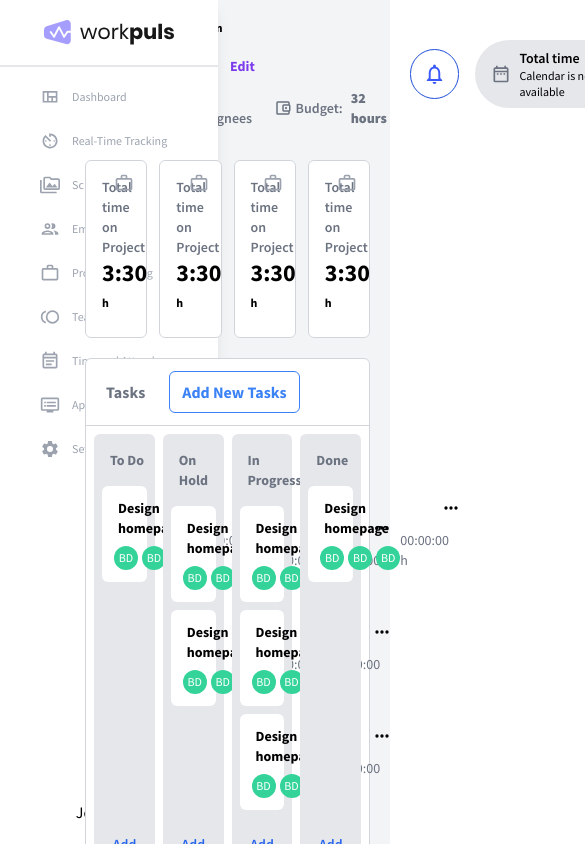
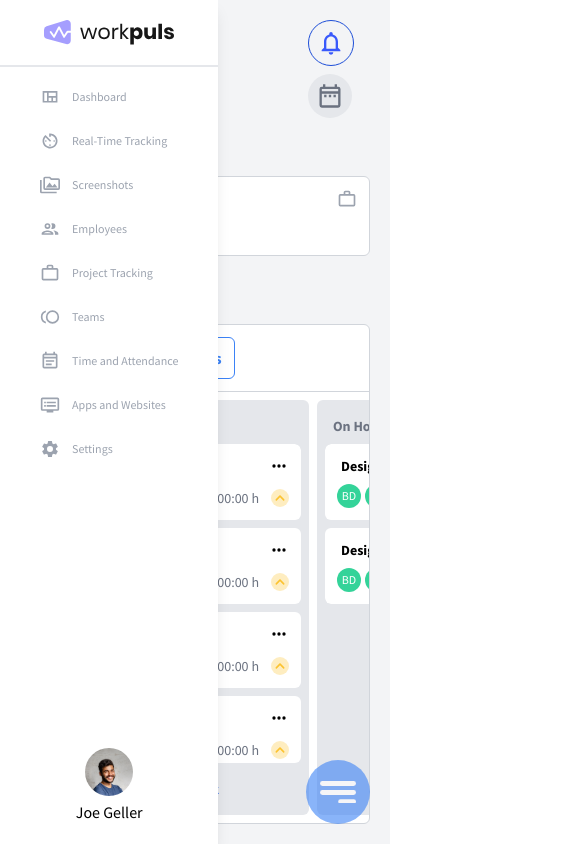
Before and after one commit to ATG-Tamim/Task-manager, a Nuxt app: page / in a window 390 px wide. Shown: the top 844 px of the page, 585 px wide, since content can reach past the window. Built offline with nearby package versions, Linux system fonts and the light colour scheme.

Commit message:
Fix design issues on responsive

```diff
--- a/components/Cards.vue
+++ b/components/Cards.vue
@@ -3,7 +3,7 @@
     <div
       v-for="i in 4"
       :key="i"
-      class="bg-white border border-gray-300 relative col-span-2 p-4 rounded-md"
+      class="bg-white border border-gray-300 h-20 sm:h-auto relative col-span-8 sm:col-span-4 lg:col-span-2 p-4 rounded-md"
     >
       <div class="w-5 absolute right-3 top-3">
         <img src="~/static/icons/work.svg" alt="work" />
--- a/components/Header.vue
+++ b/components/Header.vue
@@ -1,5 +1,5 @@
 <template>
-  <div class="flex items-center justify-between mt-5">
+  <div class="flex sm:items-start justify-between mt-5">
     <div class="flex flex-col">
       <div class="flex flex-row items-center ml-1">
         <div class="text-xs cursor-pointer">Projects</div>
@@ -9,23 +9,23 @@
         <div class="text-xs font-bold">Design System</div>
       </div>
       <div class="flex flex-row items-end mt-3 ml-1">
-        <div class="text-xl font-semibold">Design System</div>
+        <div class="sm:text-xl font-semibold">Design System</div>
         <div class="text-sm ml-4 text-purple-600 font-bold cursor-pointer">Edit</div>
       </div>
-      <div class="flex items-center flex-row mt-3 text-gray-500">
-        <div class="text-sm font-semibold flex items-center mr-5">
+      <div class="flex md:items-center md:flex-row flex-col mt-3 text-gray-500">
+        <div class="text-xs md:text-sm font-semibold flex items-center mr-5">
           <div class="w-5 mr-1">
             <img src="~/static/icons/flash.svg" alt="flash" />
           </div>
           <div>Active Project</div>
         </div>
-        <div class="text-sm font-semibold flex items-center mr-5">
+        <div class="text-xs md:text-sm font-semibold flex items-center mr-5">
           <div class="w-5 mr-1">
             <img src="~/static/icons/user.svg" alt="user" />
           </div>
           <div>4 assignees</div>
         </div>
-        <div class="text-sm font-semibold flex items-center mr-5">
+        <div class="text-xs md:text-sm font-semibold flex items-center mr-5">
           <div class="w-5 mr-1">
             <img src="~/static/icons/budget.svg" alt="user" />
           </div>
@@ -36,15 +36,17 @@
         </div>
       </div>
     </div>
-    <div class="flex items-center cursor-pointer">
-      <div class="rounded-full max-w-max p-3 border border-blue-700 mr-4">
+    <div class="flex items-start flex-col sm:flex-row sm:items-center cursor-pointer">
+      <div class="rounded-full max-w-max p-2 border border-blue-700 mr-4">
         <img class="w-7" src="~/static/icons/bell.svg" alt />
       </div>
-      <div class="flex items-center bg-gray-200 rounded-full w-max px-4 py-2 pr-10">
-        <div class="w-6 mr-2">
-          <img src="~/static/icons/date.svg" alt />
+      <div
+        class="flex items-center bg-gray-200 mt-2 sm:mt-0 rounded-full p-2 sm:px-5 sm:py-1 md:px-4 md:py-2 sm:pr-10"
+      >
+        <div class="sm:w-6 sm:mr-2">
+          <img class="w-7 sm:w-auto" src="~/static/icons/date.svg" alt />
         </div>
-        <div>
+        <div class="hidden sm:block">
           <div class="text-sm font-semibold">Total time</div>
           <div class="text-xs">Calendar is not available</div>
         </div>
--- a/components/Navbar.vue
+++ b/components/Navbar.vue
@@ -4,7 +4,7 @@
       <Logo />
     </div>
     <!-- Nav-links -->
-    <div class="flex flex-col h-full w-full items-center justify-between">
+    <div class="flex flex-col w-full items-center justify-between flex-1">
       <div class="flex flex-col w-full mt-2">
         <div
           class="w-full flex flex-row items-center py-3 px-10 cursor-pointer text-gray-400 select-none hover:bg-gray-100 hover:text-black"
--- a/pages/index.vue
+++ b/pages/index.vue
@@ -1,76 +1,74 @@
 <template>
-  <section class="bg-gray-100 grid grid-cols-12">
-    <div class="col-span-2 fixed">
+  <section class="z-0 bg-gray-100 grid grid-cols-12 h-screen overflow-x-hidden">
+    <transition name="slide">
+      <div v-if="headerShow" class="xl:col-span-2 fixed z-50">
         <Navbar />
       </div>
-    <div class="col-span-10 col-start-3 mx-5">
+    </transition>
+    <div
+      @click="headerShow = !headerShow"
+      class="bg-blue-500 fixed xl:hidden rounded-full w-16 h-16 flex items-center justify-center cursor-pointer bottom-5 right-5 z-50 opacity-60"
+    >
+      <svg xmlns="http://www.w3.org/2000/svg" width="36
+      " viewBox="0 0 87 55">
+        <g id="Group_4" data-name="Group 4" fill="white" transform="translate(-174 -453)">
+          <rect
+            id="Rectangle_5"
+            data-name="Rectangle 5"
+            width="87"
+            height="12"
+            rx="6"
+            transform="translate(174 453)"
+          />
+          <rect
+            id="Rectangle_6"
+            data-name="Rectangle 6"
+            width="87"
+            height="12"
+            rx="6"
+            transform="translate(174 475)"
+          />
+          <rect
+            id="Rectangle_7"
+            data-name="Rectangle 7"
+            width="43"
+            height="11"
+            rx="5.5"
+            transform="translate(218 497)"
+          />
+        </g>
+      </svg>
+    </div>
+    <div class="xl:col-span-10 col-span-12 xl:col-start-3 mx-5 flex flex-1 flex-col">
       <div>
         <Header />
+        <div :class="isShow && 'h-auto'" class="overflow-y-hidden h-28 sm:h-auto flex flex-col">
           <Cards />
         </div>
-      <div class="bg-white h-screen mt-5 border border-gray-300 rounded-md relative mb-5">
+        <div
+          @click="show"
+          class="text-center mt-4 text-sm font-bold text-blue-600 cursor-pointer sm:hidden"
+        >{{showTxt}}</div>
+      </div>
+      <div class="mt-3 flex flex-col flex-1">
+        <div class="bg-white mt-5 border border-gray-300 rounded-md mb-5 flex flex-col flex-1">
           <div class="w-full border-b border-gray-300 py-3 flex items-center px-5">
             <div class="text-base font-bold text-gray-500 mr-6">Tasks</div>
             <div
               class="border border-blue-500 rounded-md px-3 py-2 w-max text-base font-bold text-blue-500 cursor-pointer select-none"
             >Add New Tasks</div>
           </div>
-        <div class="grid grid-cols-8 gap-x-2 p-2">
-          <div class="col-span-2 bg-gray-200 flex flex-col p-2 rounded-md">
-            <div class="text-sm font-bold text-gray-500 ml-2 my-2">To Do</div>
-            <div class="flex flex-col justify-between h-full">
-              <div>
-                <div class="w-full bg-white rounded-md p-3 flex justify-between my-2">
-                  <div>
-                    <div class="text-sm font-bold ml-1">Design homepage</div>
-                    <div class="flex row mt-2">
+          <div class="flex flex-row p-2 overflow-hidden scroll-bar overflow-x-auto flex-1">
             <div
-                        class="w-6 h-6 text-white mr-1 text-xs rounded-full bg-green-400 flex items-center justify-center"
-                      >BD</div>
+              class="col-span-2 bg-gray-200 flex flex-col p-2 rounded-md min-width min-height w-72 mr-2"
+            >
+              <div class="text-sm font-bold text-gray-500 ml-2 my-2 sticky top-0">On Hold</div>
+              <div class="relative top-0 bottom-0 rounded-md flex-1 overflow-y-scroll scroll-bar">
+                <div class="absolute overflow-auto scroll-bar rounded-md w-full">
                   <div
-                        class="w-6 h-6 text-white mr-1 text-xs rounded-full bg-green-400 flex items-center justify-center"
-                      >BD</div>
-                      <div
-                        class="w-6 h-6 text-white text-xs rounded-full bg-green-400 flex items-center justify-center"
-                      >BD</div>
-                    </div>
-                  </div>
-                  <div class="flex flex-col items-end">
-                    <div class="w-5 cursor-pointer">
-                      <img src="~/static/icons/more.svg" alt />
-                    </div>
-                    <div class="flex items-center mt-3">
-                      <div class="flex items-center mr-3">
-                        <div>
-                          <img class="w-4" src="~/static/icons/schedual.svg" alt />
-                        </div>
-                        <div class="text-sm text-gray-500">00:00:00 h</div>
-                      </div>
-                      <div>
-                        <img src="~/static/icons/low.svg" alt />
-                      </div>
-                    </div>
-                  </div>
-                </div>
-              </div>
-              <div
-                class="flex items-center justify-center text-sm font-semibold text-blue-600 w-full py-2 cursor-pointer rounded-md mt-2 transition-all duration-150 ease hover:bg-gray-300"
-              >
-                <div class="mr-1">
-                  <img class="w-4" src="~/static/icons/add.svg" alt="add" />
-                </div>
-                <div>Add new task</div>
-              </div>
-            </div>
-          </div>
-          <div class="col-span-2 bg-gray-200 flex flex-col p-2 rounded-md">
-            <div class="text-sm font-bold text-gray-500 ml-2 my-2">On Hold</div>
-            <div class="flex flex-col justify-between h-full">
-              <div>
-                <div
-                  v-for="i in 2"
+                    v-for="i in 6"
                     :key="i"
-                  class="w-full bg-white rounded-md p-3 flex justify-between my-2"
+                    class="w-full bg-white rounded-md p-3 flex justify-between my-2 first:mt-0 last:mb-0"
                   >
                     <div>
                       <div class="text-sm font-bold ml-1">Design homepage</div>
@@ -104,8 +102,9 @@
                     </div>
                   </div>
                 </div>
+              </div>
               <div
-                class="flex items-center justify-center text-sm font-semibold text-blue-600 w-full py-2 cursor-pointer rounded-md mt-2 transition-all duration-150 ease hover:bg-gray-300"
+                class="flex items-center justify-center text-sm font-semibold text-blue-600 w-full py-2 cursor-pointer rounded-md mt-2 transition-all duration-150 ease hover:bg-gray-300 sticky bottom-0"
               >
                 <div class="mr-1">
                   <img class="w-4" src="~/static/icons/add.svg" alt="add" />
@@ -113,15 +112,16 @@
                 <div>Add new task</div>
               </div>
             </div>
-          </div>
-          <div class="col-span-2 bg-gray-200 flex flex-col p-2 rounded-md">
-            <div class="text-sm font-bold text-gray-500 ml-2 my-2">In Progress</div>
-            <div class="flex flex-col justify-between h-full">
-              <div>
             <div
-                  v-for="i in 3"
+              class="col-span-2 bg-gray-200 flex flex-col p-2 rounded-md min-width min-height w-72 mr-2"
+            >
+              <div class="text-sm font-bold text-gray-500 ml-2 my-2 sticky top-0">On Hold</div>
+              <div class="relative top-0 bottom-0 rounded-md flex-1 overflow-y-scroll scroll-bar">
+                <div class="absolute overflow-auto scroll-bar rounded-md w-full">
+                  <div
+                    v-for="i in 2"
                     :key="i"
-                  class="w-full bg-white rounded-md p-3 flex justify-between my-2"
+                    class="w-full bg-white rounded-md p-3 flex justify-between my-2 first:mt-0 last:mb-0"
                   >
                     <div>
                       <div class="text-sm font-bold ml-1">Design homepage</div>
@@ -155,8 +155,9 @@
                     </div>
                   </div>
                 </div>
+              </div>
               <div
-                class="flex items-center justify-center text-sm font-semibold text-blue-600 w-full py-2 cursor-pointer rounded-md mt-2 transition-all duration-150 ease hover:bg-gray-300"
+                class="flex items-center justify-center text-sm font-semibold text-blue-600 w-full py-2 cursor-pointer rounded-md mt-2 transition-all duration-150 ease hover:bg-gray-300 sticky bottom-0"
               >
                 <div class="mr-1">
                   <img class="w-4" src="~/static/icons/add.svg" alt="add" />
@@ -164,12 +165,17 @@
                 <div>Add new task</div>
               </div>
             </div>
-          </div>
-          <div class="col-span-2 bg-gray-200 flex flex-col p-2 rounded-md">
-            <div class="text-sm font-bold text-gray-500 ml-2 my-2">Done</div>
-            <div class="flex flex-col justify-between h-full">
-              <div>
-                <div class="w-full bg-white rounded-md p-3 flex justify-between my-2">
+            <div
+              class="col-span-2 bg-gray-200 flex flex-col p-2 rounded-md min-width min-height w-72 mr-2"
+            >
+              <div class="text-sm font-bold text-gray-500 ml-2 my-2 sticky top-0">In Progress</div>
+              <div class="relative top-0 bottom-0 rounded-md flex-1 scroll-bar overflow-y-scroll">
+                <div class="absolute overflow-auto scroll-bar rounded-md w-full">
+                  <div
+                    v-for="i in 2"
+                    :key="i"
+                    class="w-full bg-white rounded-md p-3 flex justify-between my-2 first:mt-0 last:mb-0"
+                  >
                     <div>
                       <div class="text-sm font-bold ml-1">Design homepage</div>
                       <div class="flex row mt-2">
@@ -202,8 +208,64 @@
                     </div>
                   </div>
                 </div>
+              </div>
               <div
-                class="flex items-center justify-center text-sm font-semibold text-blue-600 w-full py-2 cursor-pointer rounded-md mt-2 transition-all duration-150 ease hover:bg-gray-300"
+                class="flex items-center justify-center text-sm font-semibold text-blue-600 w-full py-2 cursor-pointer rounded-md mt-2 transition-all duration-150 ease hover:bg-gray-300 sticky bottom-0"
+              >
+                <div class="mr-1">
+                  <img class="w-4" src="~/static/icons/add.svg" alt="add" />
+                </div>
+                <div>Add new task</div>
+              </div>
+            </div>
+            <div
+              class="col-span-2 bg-gray-200 flex flex-col p-2 rounded-md min-width min-height w-72"
+            >
+              <div class="text-sm font-bold text-gray-500 ml-2 my-2 sticky top-0">In Progress</div>
+              <div
+                class="relative top-0 bottom-0 rounded-md w-full flex-1 scroll-bar overflow-y-scroll"
+              >
+                <div class="absolute overflow-auto scroll-bar rounded-md w-full">
+                  <div
+                    v-for="i in 2"
+                    :key="i"
+                    class="w-full bg-white rounded-md p-3 flex justify-between my-2 first:mt-0 last:mb-0"
+                  >
+                    <div>
+                      <div class="text-sm font-bold ml-1">Design homepage</div>
+                      <div class="flex row mt-2">
+                        <div
+                          class="w-6 h-6 text-white mr-1 text-xs rounded-full bg-green-400 flex items-center justify-center"
+                        >BD</div>
+                        <div
+                          class="w-6 h-6 text-white mr-1 text-xs rounded-full bg-green-400 flex items-center justify-center"
+                        >BD</div>
+                        <div
+                          class="w-6 h-6 text-white text-xs rounded-full bg-green-400 flex items-center justify-center"
+                        >BD</div>
+                      </div>
+                    </div>
+                    <div class="flex flex-col items-end">
+                      <div class="w-5 cursor-pointer">
+                        <img src="~/static/icons/more.svg" alt />
+                      </div>
+                      <div class="flex items-center mt-3">
+                        <div class="flex items-center mr-3">
+                          <div>
+                            <img class="w-4" src="~/static/icons/schedual.svg" alt />
+                          </div>
+                          <div class="text-sm text-gray-500">00:00:00 h</div>
+                        </div>
+                        <div>
+                          <img src="~/static/icons/low.svg" alt />
+                        </div>
+                      </div>
+                    </div>
+                  </div>
+                </div>
+              </div>
+              <div
+                class="flex items-center justify-center text-sm font-semibold text-blue-600 w-full py-2 cursor-pointer rounded-md mt-2 transition-all duration-150 ease hover:bg-gray-300 sticky bottom-0"
               >
                 <div class="mr-1">
                   <img class="w-4" src="~/static/icons/add.svg" alt="add" />
@@ -219,7 +281,26 @@
 </template>
 
 <script>
-export default {}
+export default {
+  data() {
+    return {
+      isShow: false,
+      showTxt: 'More',
+      headerShow: true,
+    }
+  },
+
+  methods: {
+    show() {
+      this.isShow = !this.isShow
+      if (this.isShow) {
+        this.showTxt = 'Less'
+      } else {
+        this.showTxt = 'More'
+      }
+    },
+  },
+}
 </script>
 
 <style>
@@ -228,4 +309,29 @@ export default {}
 body {
   font-family: 'Source Sans Pro', sans-serif;
 }
+
+.scroll-bar::-webkit-scrollbar {
+  appearance: none;
+  width: 0;
+  height: 0%;
+}
+
+.min-height {
+  min-height: 360px;
+}
+
+.min-width {
+  min-width: 280px;
+}
+
+.slide-enter-active,
+.slide-leave-active {
+  transition: all 0.5s;
+  transform: translateX(0);
+}
+.slide-enter,
+.slide-leave-active {
+  opacity: 0;
+  transform: translateX(-300px);
+}
 </style>
--- a/tailwind.config.js
+++ b/tailwind.config.js
@@ -5,7 +5,7 @@ module.exports = {
     extend: {},
   },
   variants: {
-    margin: ['last', 'first'],
+    margin: ['last', 'first', 'responsive'],
   },
   plugins: [],
 }
```
Also changed, not shown: nuxt.config.js (+11 -12 lines). Lines whose indentation alone changed are shown as unchanged.
